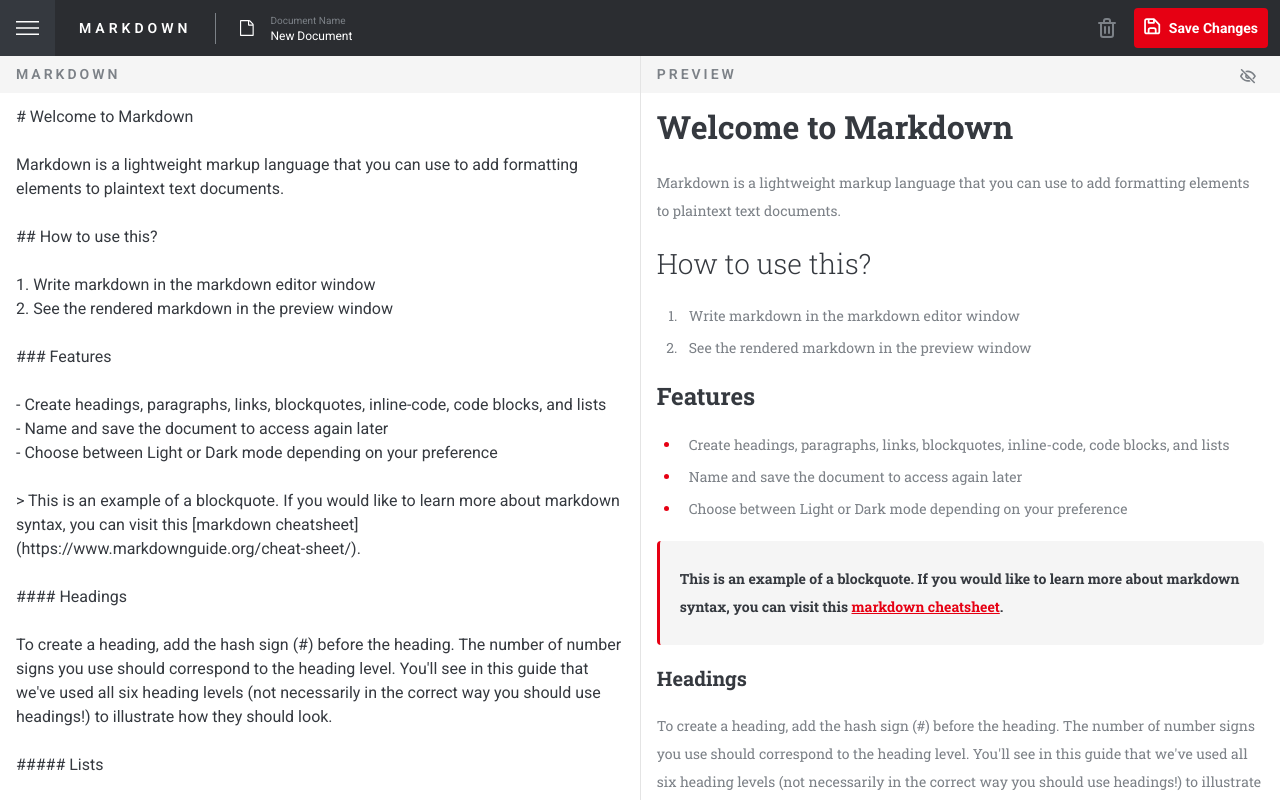
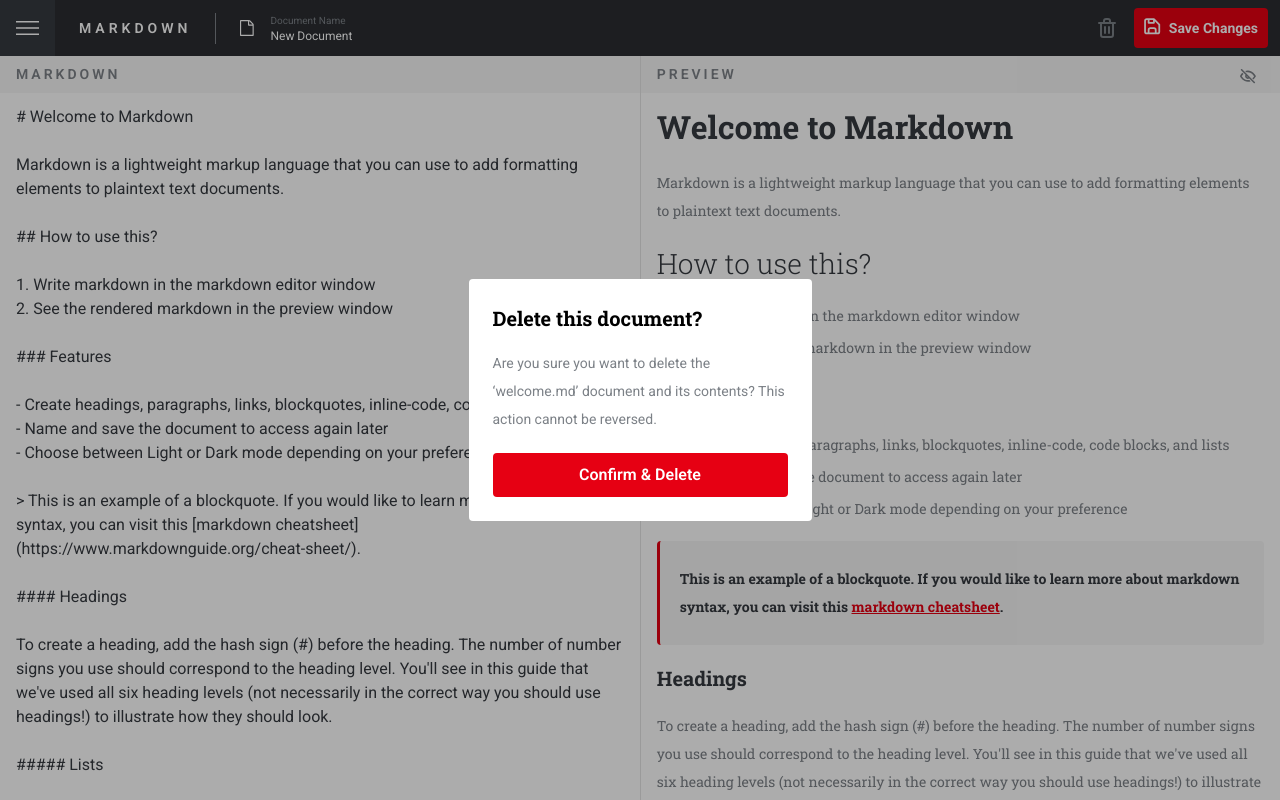
Before and after one commit to hector1234567/in-browser-markdown-editor, a React (Vite) app: page / in a window 1280 px wide. Both pictures are taken after a click on the button 1106 px from the left and 28 px from the top of the page. Built offline with nearby package versions, Linux system fonts and the light colour scheme.

Commit message:
Delete text modal

```diff
--- a/index.html
+++ b/index.html
@@ -8,6 +8,7 @@
   </head>
   <body>
     <div id="root"></div>
+    <div id="modal"></div>
     <script type="module" src="/src/main.tsx"></script>
     <script>
       if (
--- a/src/App.tsx
+++ b/src/App.tsx
@@ -14,6 +14,11 @@ function App() {
 
   const [text, setText] = useState("");
   const [name, setName] = useState("New Document");
+
+  function deleteDocument() {
+    setName("");
+    setText("");
+  }
 
   function toggleMenu() {
     setIsMenuOpen((isOpen) => !isOpen);
@@ -46,6 +51,7 @@ function App() {
           text={text}
           name={name}
           setName={setName}
+          deleteDocument={deleteDocument}
         />
         <main className="relative flex h-100 grow overflow-x-auto dark:bg-neutral-950">
           {showEditor ? <Markdown text={text} editText={setText} /> : null}
--- a/src/components/delete-button.tsx
+++ b/src/components/delete-button.tsx
@@ -1,6 +1,25 @@
-export default function DeleteButton() {
+import { useState } from "react";
+import Modal from "../layout/modal";
+import Button from "./button";
+
+type DeleteButtonProps = {
+  deleteDocument: () => void;
+};
+
+export default function DeleteButton({ deleteDocument }: DeleteButtonProps) {
+  const [showModal, setShowModal] = useState(false);
+
+  function confirmDeletion() {
+    deleteDocument();
+    setShowModal(false);
+  }
+
   return (
-    <button className="group cursor-pointer rounded-sm p-2.5">
+    <>
+      <button
+        className="group cursor-pointer rounded-sm p-2.5"
+        onClick={() => setShowModal(true)}
+      >
         <svg
           className="fill-slate-400 transition-colors group-hover:fill-orange-400"
           width="18"
@@ -10,5 +29,18 @@ export default function DeleteButton() {
           <path d="M7 16a1 1 0 0 0 1-1V9a1 1 0 1 0-2 0v6a1 1 0 0 0 1 1ZM17 4h-4V3a3 3 0 0 0-3-3H8a3 3 0 0 0-3 3v1H1a1 1 0 1 0 0 2h1v11a3 3 0 0 0 3 3h8a3 3 0 0 0 3-3V6h1a1 1 0 0 0 0-2ZM7 3a1 1 0 0 1 1-1h2a1 1 0 0 1 1 1v1H7V3Zm7 14a1 1 0 0 1-1 1H5a1 1 0 0 1-1-1V6h10v11Zm-3-1a1 1 0 0 0 1-1V9a1 1 0 0 0-2 0v6a1 1 0 0 0 1 1Z" />
         </svg>
       </button>
+      {showModal ? (
+        <Modal closeModal={() => setShowModal(false)}>
+          <h2 className="mb-4 font-serif text-[20px] font-bold text-neutral-950">
+            Delete this document?
+          </h2>
+          <p className="mb-5 text-[14px] leading-7 text-slate-400">
+            Are you sure you want to delete the ‘welcome.md’ document and its
+            contents? This action cannot be reversed.
+          </p>
+          <Button onClick={confirmDeletion}>Confirm & Delete</Button>
+        </Modal>
+      ) : null}
+    </>
   );
 }
--- a/src/layout/header.tsx
+++ b/src/layout/header.tsx
@@ -9,6 +9,7 @@ type HeaderProps = {
   text: string;
   name: string;
   setName: (name: string) => void;
+  deleteDocument: () => void;
 };
 
 export function Header({
@@ -17,6 +18,7 @@ export function Header({
   text,
   name,
   setName,
+  deleteDocument,
 }: HeaderProps) {
   return (
     <header className="text-neutral-0 flex h-14 items-center bg-slate-800 font-sans">
@@ -26,7 +28,7 @@ export function Header({
       </h1>
       <DocumentInfo name={name} setName={setName} />
       <div className="align-center mr-3 ml-auto flex shrink-0 gap-2">
-        <DeleteButton />
+        <DeleteButton deleteDocument={deleteDocument} />
         <SaveButton text={text} name={name} />
       </div>
     </header>
--- /dev/null
+++ b/src/layout/modal.tsx
@@ -0,0 +1,36 @@
+import { useEffect, useRef, type ReactNode } from "react";
+import { createPortal } from "react-dom";
+
+type ModalProps = {
+  children: ReactNode;
+  closeModal: () => void;
+};
+
+const Modal = ({ closeModal, children }: ModalProps) => {
+  const elRef = useRef<HTMLDivElement | null>(null);
+  // eslint-disable-next-line react-hooks/refs
+  if (!elRef.current) {
+    elRef.current = document.createElement("div");
+  }
+
+  useEffect(() => {
+    const modalRoot = document.getElementById("modal");
+    if (!modalRoot) return;
+    modalRoot.appendChild(elRef.current!);
+    return () => {
+      modalRoot.removeChild(elRef.current!);
+    };
+  }, []);
+  return createPortal(
+    <div className="absolute top-0 left-0 flex h-screen w-screen items-center justify-center bg-[#00000053]">
+      <div className="absolute h-full w-full" onClick={closeModal}></div>
+      <div className="bg-neutral-0 z-10 max-w-85.75 rounded-sm p-6">
+        {children}
+      </div>
+    </div>,
+    // eslint-disable-next-line react-hooks/refs
+    elRef.current,
+  );
+};
+
+export default Modal;
```
Lines whose indentation alone changed are shown as unchanged.
